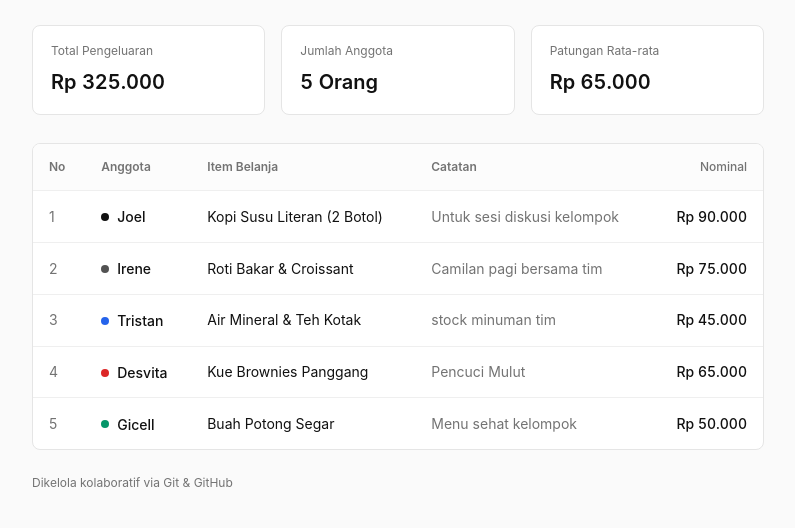
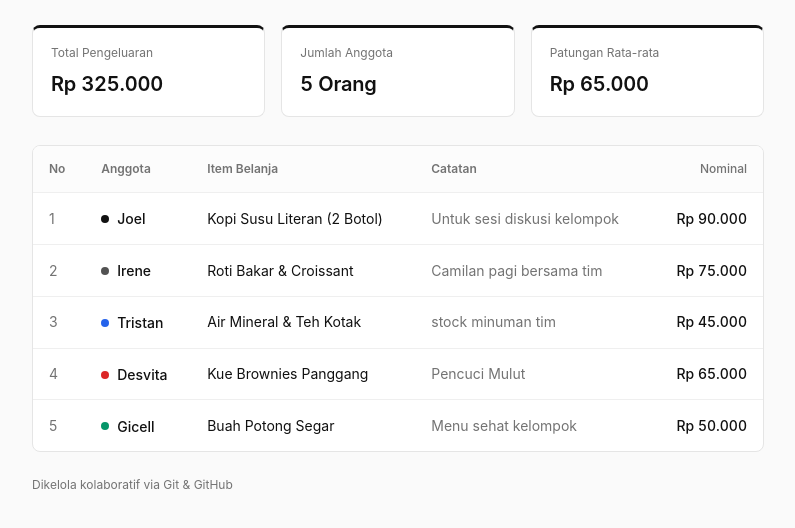
Before and after one commit to Mr-KomodoDragon/Patungan-Yuk, a plain HTML site: page index.html in a window 1280 px wide. Shown: the part 186-714 px from the top of the page, without its empty margins (242-1037 px from the left). Drawn offline with Linux system fonts and the light colour scheme; a script that the page names is missing.

Commit message:
Menambahkan aksen garis minimalis pada kartu ringkasan dan kartu info

```diff
--- a/style.css
+++ b/style.css
@@ -158,3 +158,13 @@ tbody tr:hover {
     grid-template-columns: 1fr;
   }
 }
+.metric {
+  border-top: 3px solid #111111;
+}
+.metric-value {
+  color: #111111;
+  letter-spacing: -0.01em;
+}
+.card-about {
+  border-left: 3px solid #111111;
+}
```
